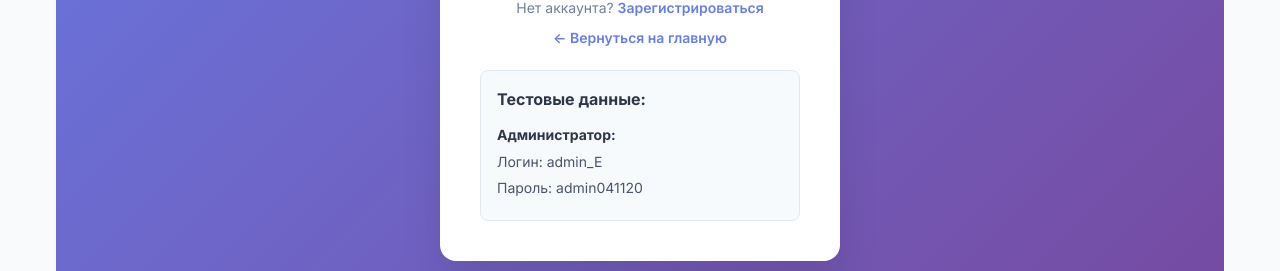
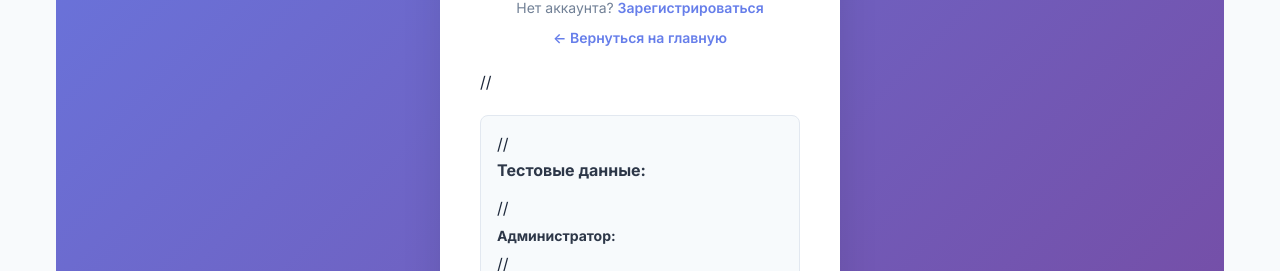
Before and after one commit to Erkanat004/python-course, a React (Create React App) app in the folder frontend/: page /login in a window 1280 px wide. Shown: the part 630-901 px from the top of the page. Built offline with nearby package versions, Linux system fonts and the light colour scheme; no server answers.

Commit message:
Update Login.js

```diff
--- a/frontend/src/pages/Login.js
+++ b/frontend/src/pages/Login.js
@@ -123,12 +123,12 @@ const Login = () => {
           </p>
         </div>
 
-        <div className="test-credentials">
-          <h3>Тестовые данные:</h3>
-          <p><strong>Администратор:</strong></p>
-          <p>Логин: admin_E</p>
-          <p>Пароль: admin041120</p>
-        </div>
+        //<div className="test-credentials">
+         // <h3>Тестовые данные:</h3>
+         // <p><strong>Администратор:</strong></p>
+         // <p>Логин: admin_E</p>
+         // <p>Пароль: admin041120</p>
+            //</div>
       </div>
     </div>
   );
```
